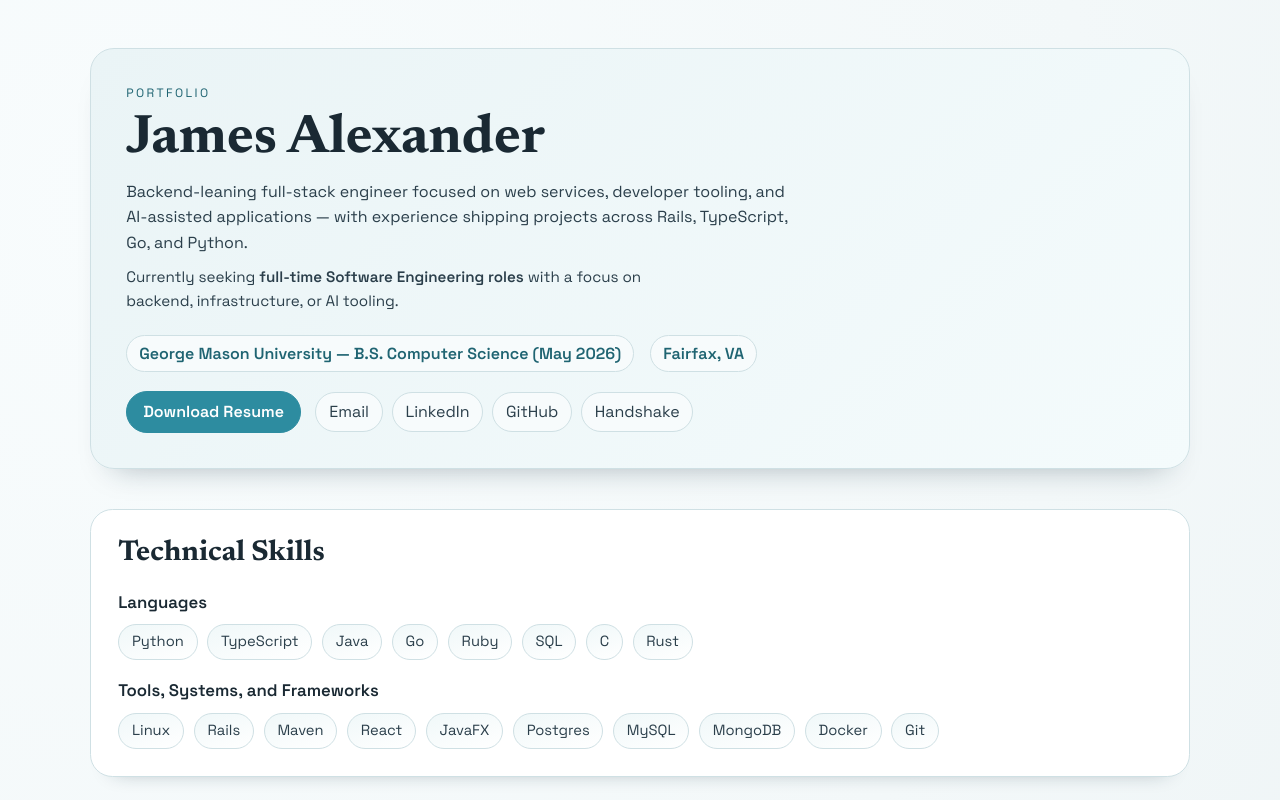
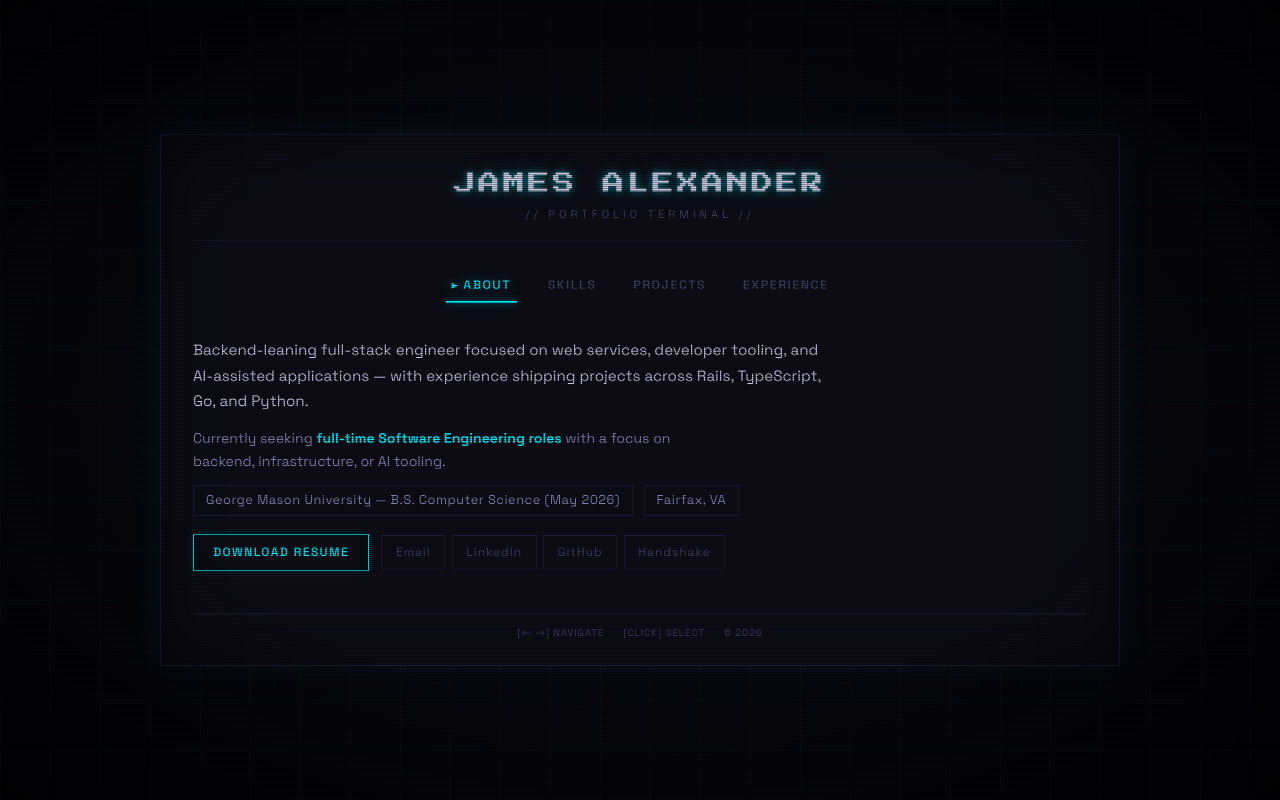
Before and after one commit to JamesJLA/portfolio, a React (Vite) app: page / in a window 1280 px wide. Shown: the top 800 px of the page. Built offline with nearby package versions, Linux system fonts and the light colour scheme.

Commit message:
redesign

```diff
--- a/index.html
+++ b/index.html
@@ -4,7 +4,7 @@
     <meta charset="UTF-8" />
     <link rel="icon" type="image/svg+xml" href="/vite.svg" />
     <meta name="viewport" content="width=device-width, initial-scale=1.0" />
-    <title>portfolio-spa</title>
+    <title>James Alexander // Portfolio</title>
   </head>
   <body>
     <div id="root"></div>
--- a/src/App.css
+++ b/src/App.css
@@ -1,282 +1,471 @@
-#root {
-  width: min(1100px, 100% - 2.5rem);
-  margin: 0 auto;
-  padding: 3rem 0 4rem;
+/* ───────── Game Wrapper & Screen ───────── */
+
+.game-wrapper {
+  width: 100%;
+  max-width: 960px;
+  display: flex;
+  justify-content: center;
+  align-items: center;
 }
 
-.portfolio {
-  display: grid;
-  gap: 2.5rem;
+.vignette {
+  position: fixed;
+  inset: 0;
+  background: radial-gradient(ellipse at center, transparent 55%, rgba(0, 0, 0, 0.75) 100%);
+  pointer-events: none;
+  z-index: 9998;
 }
 
-.hero {
-  border-radius: 1.5rem;
-  padding: 2.2rem;
-  background: linear-gradient(135deg, var(--canvas-soft), var(--canvas-highlight));
-  border: 1px solid var(--line);
-  box-shadow: var(--shadow-soft);
-  animation: rise-in 500ms ease-out both;
+.game-screen {
+  position: relative;
+  z-index: 1;
+  width: 100%;
+  border: 1px solid var(--border);
+  padding: 2rem 2rem 1.5rem;
+  background: var(--bg-surface);
+  box-shadow: 0 0 30px rgba(0, 240, 255, 0.08), inset 0 0 60px rgba(0, 0, 0, 0.4);
+  animation: screen-on 600ms ease-out;
 }
 
-.eyebrow {
-  margin: 0;
-  text-transform: uppercase;
-  letter-spacing: 0.2em;
-  font-size: 0.76rem;
-  color: var(--accent-strong);
+@keyframes screen-on {
+  from {
+    opacity: 0;
+    transform: scale(0.97);
+    filter: brightness(3);
+  }
+  to {
+    opacity: 1;
+    transform: scale(1);
+    filter: brightness(1);
+  }
 }
 
-h1 {
-  margin: 0.45rem 0 0.7rem;
-  font: 700 clamp(2rem, 6vw, 3.4rem) / 1.04 'Newsreader', Georgia, serif;
-  color: var(--ink);
+/* ───────── Game Header ───────── */
+
+.game-header {
+  text-align: center;
+  margin-bottom: 1.75rem;
+  padding-bottom: 1rem;
+  border-bottom: 1px solid var(--border);
 }
 
-.lead {
+.game-title-block {
+  display: flex;
+  flex-direction: column;
+  align-items: center;
+  gap: 0.4rem;
+}
+
+.game-title {
+  margin: 0;
+  font-family: 'Press Start 2P', monospace;
+  font-size: clamp(0.85rem, 2.5vw, 1.35rem);
+  letter-spacing: 0.15em;
+  color: var(--text-primary);
+  text-shadow: var(--glow-cyan);
+  line-height: 1.5;
+}
+
+.game-subtitle {
+  margin: 0;
+  font-family: 'Space Grotesk', monospace;
+  font-size: 0.7rem;
+  letter-spacing: 0.35em;
+  color: var(--text-dim);
+  text-transform: uppercase;
+}
+
+/* ───────── Game Menu ───────── */
+
+.game-menu {
+  display: flex;
+  justify-content: center;
+  gap: 0.25rem;
+  margin-bottom: 1.75rem;
+}
+
+.game-menu-item {
+  position: relative;
+  font-family: 'Space Grotesk', sans-serif;
+  font-size: 0.78rem;
+  font-weight: 500;
+  letter-spacing: 0.12em;
+  padding: 0.5rem 0.9rem;
+  background: transparent;
+  border: none;
+  color: var(--text-dim);
+  cursor: pointer;
+  transition: color 0.2s, text-shadow 0.2s;
+  text-transform: uppercase;
+}
+
+.game-menu-item:hover {
+  color: var(--text-secondary);
+}
+
+.game-menu-item.active {
+  color: var(--accent-cyan);
+  text-shadow: 0 0 12px rgba(0, 240, 255, 0.4);
+}
+
+.game-menu-item.active::after {
+  content: '';
+  position: absolute;
+  bottom: -2px;
+  left: 10%;
+  right: 10%;
+  height: 2px;
+  background: var(--accent-cyan);
+  box-shadow: var(--glow-cyan);
+}
+
+.menu-cursor {
+  display: inline-block;
+  margin-right: 0.25rem;
+  color: var(--accent-cyan);
+  animation: cursor-blink 1s step-end infinite;
+}
+
+@keyframes cursor-blink {
+  0%, 100% { opacity: 1; }
+  50% { opacity: 0; }
+}
+
+/* ───────── Game Content ───────── */
+
+.game-content {
+  min-height: 260px;
+  animation: content-in 350ms ease-out;
+}
+
+@keyframes content-in {
+  from { opacity: 0; transform: translateY(8px); }
+  to { opacity: 1; transform: translateY(0); }
+}
+
+/* ───────── Game Footer ───────── */
+
+.game-footer {
+  display: flex;
+  justify-content: center;
+  gap: 1.2rem;
+  margin-top: 1.5rem;
+  padding-top: 0.75rem;
+  border-top: 1px solid var(--border);
+  font-size: 0.6rem;
+  letter-spacing: 0.1em;
+  color: var(--text-dim);
+  text-transform: uppercase;
+}
+
+/* ───────── Hero Section ───────── */
+
+.hero {
+  display: flex;
+  flex-direction: column;
+  gap: 0.8rem;
+  padding: 0.5rem 0;
+}
+
+.hero-bio-lead {
   margin: 0;
   max-width: 66ch;
-  color: var(--ink-soft);
+  font-size: 0.95rem;
+  color: var(--text-primary);
+  line-height: 1.7;
+}
+
+.hero-target {
+  margin: 0;
+  max-width: 60ch;
+  font-size: 0.88rem;
+  color: var(--text-secondary);
+}
+
+.hero-target strong {
+  color: var(--accent-cyan);
 }
 
 .hero-meta {
-  margin-top: 1.35rem;
   display: flex;
-  gap: 1rem;
+  gap: 0.65rem;
   flex-wrap: wrap;
-  color: var(--accent-strong);
-  font-weight: 600;
 }
 
-.hero-meta span {
+.hero-meta-chip {
   display: inline-flex;
   align-items: center;
-  border-radius: 999px;
   padding: 0.28rem 0.75rem;
-  border: 1px solid var(--line);
-  background: var(--surface-muted);
-}
-
-.hero-target {
-  margin-top: 0.6rem;
-  max-width: 60ch;
-  color: var(--ink-soft);
-  font-size: 0.95rem;
+  border: 1px solid var(--border);
+  color: var(--text-secondary);
+  font-size: 0.8rem;
+  letter-spacing: 0.04em;
 }
 
 .hero-actions {
-  margin-top: 1.2rem;
   display: flex;
-  gap: 0.9rem;
+  gap: 0.75rem;
   flex-wrap: wrap;
   align-items: center;
+  margin-top: 0.3rem;
 }
 
 .resume-button,
 .link-row a {
-  border-radius: 999px;
-  border: 1px solid var(--line);
   text-decoration: none;
-  transition: transform 180ms ease, border-color 180ms ease, box-shadow 180ms ease;
+  transition: box-shadow 0.2s, transform 0.2s, background 0.2s;
 }
 
 .resume-button {
-  padding: 0.45rem 1rem;
-  background: var(--accent);
-  border-color: var(--accent);
-  color: var(--button-text);
+  padding: 0.5rem 1.2rem;
+  background: transparent;
+  border: 1px solid var(--accent-cyan);
+  color: var(--accent-cyan);
+  font-family: 'Space Grotesk', sans-serif;
+  font-size: 0.75rem;
   font-weight: 600;
+  letter-spacing: 0.12em;
+  cursor: pointer;
+  box-shadow: 0 0 8px rgba(0, 240, 255, 0.15);
+}
+
+.resume-button:hover {
+  background: rgba(0, 240, 255, 0.08);
+  box-shadow: var(--glow-cyan);
+  transform: translateY(-1px);
+}
+
+.resume-button:focus-visible {
+  outline: 2px solid var(--accent-cyan);
+  outline-offset: 3px;
 }
 
 .link-row {
   display: flex;
-  gap: 0.55rem;
+  gap: 0.4rem;
   flex-wrap: wrap;
 }
 
 .link-row a {
-  padding: 0.38rem 0.8rem;
-  color: var(--ink-soft);
-  background: var(--surface-muted);
+  padding: 0.4rem 0.85rem;
+  border: 1px solid var(--border);
+  color: var(--text-dim);
+  font-size: 0.75rem;
+  letter-spacing: 0.08em;
+  transition: color 0.2s, border-color 0.2s, box-shadow 0.2s;
 }
 
-.resume-button:hover,
 .link-row a:hover {
-  transform: translateY(-1px);
-  border-color: var(--accent);
-  box-shadow: 0 0 0 1px var(--accent-soft);
+  color: var(--accent-magenta);
+  border-color: var(--accent-magenta);
+  box-shadow: 0 0 8px rgba(255, 0, 170, 0.2);
 }
 
-.resume-button:focus-visible,
 .link-row a:focus-visible {
-  outline: 2px solid var(--accent);
+  outline: 2px solid var(--accent-magenta);
   outline-offset: 2px;
 }
 
+/* ───────── Section Blocks (Skills, Projects, Experience) ───────── */
+
 .section-block {
-  border: 1px solid var(--line);
-  border-radius: 1.4rem;
-  padding: 1.7rem;
-  background: var(--surface);
-  box-shadow: var(--shadow-card);
-  animation: rise-in 620ms ease-out both;
+  display: flex;
+  flex-direction: column;
+  gap: 0.2rem;
 }
 
-.section-block:nth-of-type(3) {
-  animation-delay: 120ms;
+.section-block h2 {
+  margin: 0 0 0.5rem;
+  font: 600 clamp(1rem, 2.5vw, 1.25rem) / 1.2 'Space Grotesk', sans-serif;
+  letter-spacing: 0.15em;
+  color: var(--accent-cyan);
+  text-shadow: 0 0 10px rgba(0, 240, 255, 0.25);
 }
 
-.section-block:nth-of-type(4) {
-  animation-delay: 180ms;
+/* ───────── Skills ───────── */
+
+.skill-group {
+  margin-top: 1rem;
+  display: grid;
+  gap: 0.6rem;
 }
 
-h2 {
+.skill-category {
   margin: 0;
-  font: 600 clamp(1.35rem, 3vw, 1.8rem) / 1.2 'Newsreader', Georgia, serif;
-}
-
-h3 {
-  margin: 0;
-  font: 600 1.05rem / 1.25 'Space Grotesk', 'Trebuchet MS', sans-serif;
-}
-
-.skill-group {
-  margin-top: 1.25rem;
-  display: grid;
-  gap: 0.7rem;
+  font-size: 0.78rem;
+  font-weight: 600;
+  letter-spacing: 0.1em;
+  color: var(--text-secondary);
+  text-transform: uppercase;
 }
 
 .chip-row {
   display: flex;
   flex-wrap: wrap;
-  gap: 0.6rem;
+  gap: 0.5rem;
 }
 
 .chip {
-  border-radius: 999px;
-  padding: 0.34rem 0.8rem;
-  border: 1px solid var(--line);
-  color: var(--ink-soft);
-  font-size: 0.92rem;
-  background: linear-gradient(160deg, var(--chip-top), var(--chip-bottom));
+  padding: 0.3rem 0.75rem;
+  border: 1px solid var(--border);
+  color: var(--text-primary);
+  font-size: 0.82rem;
+  transition: border-color 0.2s, box-shadow 0.2s, color 0.2s;
 }
 
+.chip:hover {
+  border-color: var(--accent-green);
+  color: var(--accent-green);
+  box-shadow: 0 0 8px rgba(0, 255, 136, 0.2);
+}
+
+/* ───────── Project Cards ───────── */
+
 .project-grid {
-  margin-top: 1.2rem;
   display: grid;
-  gap: 1rem;
-  grid-template-columns: repeat(auto-fit, minmax(230px, 1fr));
+  gap: 0.9rem;
+  grid-template-columns: repeat(auto-fit, minmax(220px, 1fr));
 }
 
 .project-card {
-  border: 1px solid var(--line);
-  border-radius: 1rem;
+  border: 1px solid var(--border);
   padding: 1rem;
-  background: linear-gradient(145deg, var(--card-top), var(--card-bottom));
+  background: var(--bg-card);
   display: flex;
   flex-direction: column;
-  gap: 0.55rem;
-  transition: transform 200ms ease, border-color 200ms ease, box-shadow 200ms ease;
+  gap: 0.45rem;
+  cursor: pointer;
+  transition: border-color 0.25s, box-shadow 0.25s, transform 0.25s;
 }
 
-.project-card--clickable {
-  cursor: pointer;
+.project-card:hover {
+  border-color: var(--accent-cyan);
+  box-shadow: 0 0 15px rgba(0, 240, 255, 0.15);
+  transform: translateY(-2px);
 }
 
-.project-card--clickable:hover {
-  transform: translateY(-2px);
-  border-color: color-mix(in srgb, var(--line), var(--accent) 22%);
-  box-shadow: 0 18px 22px -26px rgba(18, 44, 60, 0.55);
+.project-card:focus-visible {
+  outline: 2px solid var(--accent-cyan);
+  outline-offset: 3px;
 }
 
-.project-card--clickable:focus-visible {
-  outline: 2px solid var(--accent);
-  outline-offset: 3px;
+.project-card h3 {
+  margin: 0;
+  font: 600 1rem / 1.3 'Space Grotesk', sans-serif;
+  color: var(--text-primary);
 }
 
 .project-stack {
   margin: 0;
+  font-size: 0.65rem;
+  letter-spacing: 0.15em;
+  color: var(--accent-magenta);
   text-transform: uppercase;
-  letter-spacing: 0.12em;
-  font-size: 0.73rem;
-  color: var(--accent-strong);
+  text-shadow: 0 0 6px rgba(255, 0, 170, 0.3);
 }
 
-.project-card h3 {
-  margin-top: 0.1rem;
-}
-
-.project-card p {
+.project-desc {
   margin: 0;
+  font-size: 0.85rem;
+  color: var(--text-secondary);
+  line-height: 1.55;
 }
 
 .project-actions {
   display: flex;
   flex-wrap: wrap;
-  gap: 0.55rem;
+  gap: 0.5rem;
   margin-top: 0.25rem;
 }
 
 .project-actions a {
-  margin-top: 0.25rem;
-  align-self: flex-start;
-  border-radius: 999px;
-  padding: 0.4rem 0.85rem;
-  border: 1px solid var(--line);
-  background: var(--surface-muted);
-  color: var(--ink-soft);
+  padding: 0.35rem 0.75rem;
+  border: 1px solid var(--border);
+  background: transparent;
+  color: var(--text-dim);
   text-decoration: none;
+  font-size: 0.68rem;
   font-weight: 600;
-  transition: transform 180ms ease, border-color 180ms ease, box-shadow 180ms ease;
+  letter-spacing: 0.1em;
+  transition: border-color 0.2s, color 0.2s, box-shadow 0.2s;
 }
 
 .project-actions a:hover {
-  transform: translateY(-1px);
-  border-color: var(--accent);
-  box-shadow: 0 0 0 1px var(--accent-soft);
+  color: var(--accent-cyan);
+  border-color: var(--accent-cyan);
+  box-shadow: 0 0 8px rgba(0, 240, 255, 0.15);
 }
 
 .project-actions a:focus-visible {
-  outline: 2px solid var(--accent);
+  outline: 2px solid var(--accent-cyan);
   outline-offset: 2px;
 }
 
+/* ───────── Timeline / Experience ───────── */
+
 .timeline {
-  margin-top: 1.1rem;
   display: grid;
-  gap: 1rem;
+  gap: 0.9rem;
 }
 
 .timeline-item {
-  border-left: 3px solid var(--accent);
-  padding: 0.15rem 0 0.4rem 0.9rem;
+  border-left: 2px solid var(--accent-cyan);
+  padding: 0.1rem 0 0.4rem 1rem;
+  transition: border-color 0.2s, box-shadow 0.2s;
+  box-shadow: -2px 0 6px rgba(0, 240, 255, 0.05);
+}
+
+.timeline-item:hover {
+  border-color: var(--accent-magenta);
+  box-shadow: -2px 0 10px rgba(255, 0, 170, 0.15);
+}
+
+.timeline-item h3 {
+  margin: 0;
+  font: 600 0.95rem / 1.3 'Space Grotesk', sans-serif;
+  color: var(--text-primary);
 }
 
 .org {
-  margin: 0.25rem 0;
-  font-size: 0.95rem;
-  color: var(--accent-strong);
+  margin: 0.2rem 0;
+  font-size: 0.8rem;
+  letter-spacing: 0.08em;
+  color: var(--accent-cyan);
 }
 
-@keyframes rise-in {
-  from {
-    opacity: 0;
-    transform: translateY(15px);
+.timeline-item > p:last-child {
+  font-size: 0.85rem;
+  color: var(--text-secondary);
+  line-height: 1.55;
+}
+
+/* ───────── Responsive ───────── */
+
+@media (max-width: 640px) {
+  .game-screen {
+    padding: 1.25rem 1rem 1rem;
   }
-  to {
-    opacity: 1;
-    transform: translateY(0);
+
+  .game-menu {
+    flex-wrap: wrap;
+  }
+
+  .game-menu-item {
+    font-size: 0.7rem;
+    padding: 0.4rem 0.6rem;
+  }
+
+  .game-footer {
+    flex-wrap: wrap;
+    gap: 0.5rem;
+    font-size: 0.5rem;
+  }
+
+  .project-grid {
+    grid-template-columns: 1fr;
+  }
+
+  .hero-meta {
+    flex-direction: column;
   }
 }
-
-@media (max-width: 760px) {
-  #root {
-    width: min(1100px, 100% - 1.3rem);
-    padding-top: 1.2rem;
-  }
-
-  .hero,
-  .section-block {
-    padding: 1.2rem;
-    border-radius: 1rem;
-  }
-}
--- a/src/App.tsx
+++ b/src/App.tsx
@@ -1,3 +1,4 @@
+import { useState, useEffect, useCallback } from 'react'
 import './App.css'
 
 type Project = {
@@ -96,12 +97,19 @@
   { label: 'Handshake', href: 'https://app.joinhandshake.com/profiles/jamesjla' },
 ] as const
 
+const menuItems = [
+  { id: 'about', label: 'ABOUT' },
+  { id: 'skills', label: 'SKILLS' },
+  { id: 'projects', label: 'PROJECTS' },
+  { id: 'experience', label: 'EXPERIENCE' },
+] as const
+
+type SectionId = (typeof menuItems)[number]['id']
+
 function Hero() {
   return (
     <section className="hero" aria-labelledby="hero-heading">
-      <p className="eyebrow">Portfolio</p>
-      <h1 id="hero-heading">James Alexander</h1>
-      <p className="lead">
+      <p className="hero-bio-lead">
         Backend-leaning full-stack engineer focused on web services, developer tooling, and
         AI-assisted applications — with experience shipping projects across Rails, TypeScript,
         Go, and Python.
@@ -111,8 +119,8 @@
         backend, infrastructure, or AI tooling.
       </p>
       <div className="hero-meta">
-        <span>George Mason University — B.S. Computer Science (May 2026)</span>
-        <span>Fairfax, VA</span>
+        <span className="hero-meta-chip">George Mason University — B.S. Computer Science (May 2026)</span>
+        <span className="hero-meta-chip">Fairfax, VA</span>
       </div>
       <div className="hero-actions">
         <a
@@ -121,12 +129,9 @@
           target="_blank"
           rel="noreferrer"
         >
-          Download Resume
+          DOWNLOAD RESUME
         </a>
-        <nav
-          className="link-row"
-          aria-label="External profile links"
-        >
+        <nav className="link-row" aria-label="External profile links">
           {profileLinks.map((link) => (
             <a key={link.label} href={link.href} target="_blank" rel="noreferrer">
               {link.label}
@@ -141,9 +146,9 @@
 function SkillsSection() {
   return (
     <section className="section-block" aria-labelledby="skills-heading">
-      <h2 id="skills-heading">Technical Skills</h2>
+      <h2 id="skills-heading">TECHNICAL SKILLS</h2>
       <div className="skill-group">
-        <h3>Languages</h3>
+        <h3 className="skill-category">Languages</h3>
         <div className="chip-row" aria-label="Programming languages">
           {skills.languages.map((skill) => (
             <span key={skill} className="chip">
@@ -153,7 +158,7 @@
         </div>
       </div>
       <div className="skill-group">
-        <h3>Tools, Systems, and Frameworks</h3>
+        <h3 className="skill-category">Tools, Systems, and Frameworks</h3>
         <div className="chip-row" aria-label="Tools, systems, and frameworks">
           {skills.tools.map((skill) => (
             <span key={skill} className="chip">
@@ -169,12 +174,12 @@
 function ProjectsSection() {
   return (
     <section className="section-block" aria-labelledby="projects-heading">
-      <h2 id="projects-heading">Selected Projects</h2>
+      <h2 id="projects-heading">SELECTED PROJECTS</h2>
       <div className="project-grid">
         {projects.map((project) => (
           <article
             key={project.name}
-            className="project-card project-card--clickable"
+            className="project-card"
             role="link"
             tabIndex={0}
             aria-label={`${project.name} — open GitHub`}
@@ -187,7 +192,7 @@
           >
             <p className="project-stack">{project.stack}</p>
             <h3>{project.name}</h3>
-            <p>{project.impact}</p>
+            <p className="project-desc">{project.impact}</p>
             <div className="project-actions" aria-label={`${project.name} links`}>
               <a
                 href={project.githubHref}
@@ -195,7 +200,7 @@
                 rel="noreferrer"
                 onClick={(event) => event.stopPropagation()}
               >
-                GitHub
+                GITHUB
               </a>
               {project.liveHref && (
                 <a
@@ -204,7 +209,7 @@
                   rel="noreferrer"
                   onClick={(event) => event.stopPropagation()}
                 >
-                  Live
+                  LIVE
                 </a>
               )}
             </div>
@@ -218,7 +223,7 @@
 function ExperienceSection() {
   return (
     <section className="section-block" aria-labelledby="experience-heading">
-      <h2 id="experience-heading">Experience Highlights</h2>
+      <h2 id="experience-heading">EXPERIENCE HIGHLIGHTS</h2>
       <div className="timeline">
         {experiences.map((experience) => (
           <article key={experience.title} className="timeline-item">
@@ -233,13 +238,67 @@
 }
 
 function App() {
+  const [active, setActive] = useState<SectionId>('about')
+
+  const handleKey = useCallback(
+    (e: KeyboardEvent) => {
+      const idx = menuItems.findIndex((m) => m.id === active)
+      if (e.key === 'ArrowRight' || e.key === 'ArrowDown') {
+        e.preventDefault()
+        setActive(menuItems[(idx + 1) % menuItems.length].id)
+      } else if (e.key === 'ArrowLeft' || e.key === 'ArrowUp') {
+        e.preventDefault()
+        setActive(menuItems[(idx - 1 + menuItems.length) % menuItems.length].id)
+      }
+    },
+    [active],
+  )
+
+  useEffect(() => {
+    window.addEventListener('keydown', handleKey)
+    return () => window.removeEventListener('keydown', handleKey)
+  }, [handleKey])
+
   return (
-    <main className="portfolio">
-      <Hero />
-      <SkillsSection />
-      <ProjectsSection />
-      <ExperienceSection />
-    </main>
+    <div className="game-wrapper">
+      <div className="vignette" aria-hidden="true" />
+
+      <div className="game-screen">
+        <header className="game-header">
+          <div className="game-title-block">
+            <h1 className="game-title">JAMES ALEXANDER</h1>
+            <p className="game-subtitle">// PORTFOLIO TERMINAL //</p>
+          </div>
+        </header>
+
+        <nav className="game-menu" aria-label="Section navigation">
+          {menuItems.map((item) => (
+            <button
+              key={item.id}
+              className={`game-menu-item${active === item.id ? ' active' : ''}`}
+              onClick={() => setActive(item.id)}
+              aria-current={active === item.id ? 'true' : undefined}
+            >
+              <span className="menu-cursor">{active === item.id ? '▸' : ''}</span>
+              {item.label}
+            </button>
+          ))}
+        </nav>
+
+        <div className="game-content" key={active}>
+          {active === 'about' && <Hero />}
+          {active === 'skills' && <SkillsSection />}
+          {active === 'projects' && <ProjectsSection />}
+          {active === 'experience' && <ExperienceSection />}
+        </div>
+
+        <footer className="game-footer">
+          <span>[&larr; &rarr;] NAVIGATE</span>
+          <span>[CLICK] SELECT</span>
+          <span>&copy; 2026</span>
+        </footer>
+      </div>
+    </div>
   )
 }
 
--- a/src/index.css
+++ b/src/index.css
@@ -1,27 +1,19 @@
-@import url('https://fonts.googleapis.com/css2?family=Newsreader:opsz,wght@6..72,500;6..72,700&family=Space+Grotesk:wght@400;500;600&display=swap');
+@import url('https://fonts.googleapis.com/css2?family=Press+Start+2P&family=Space+Grotesk:wght@400;500;600;700&display=swap');
 
 :root {
-  --ink: #1a2933;
-  --ink-soft: #2b3f4b;
-  --canvas: #f3f8f9;
-  --canvas-soft: #eaf4f6;
-  --canvas-highlight: #f4fbfc;
-  --canvas-gradient-top: #f8fcfd;
-  --canvas-gradient-mid: #f3f8f9;
-  --canvas-gradient-bottom: #e8f0f2;
-  --line: #cfe0e4;
-  --accent: #2d8ca0;
-  --accent-strong: #1f6472;
-  --accent-soft: rgba(45, 140, 160, 0.3);
-  --surface: #ffffff;
-  --surface-muted: #f7fbfc;
-  --chip-top: #f0f8f9;
-  --chip-bottom: #ffffff;
-  --card-top: #f7fcfd;
-  --card-bottom: #eef6f8;
-  --button-text: #ffffff;
-  --shadow-soft: 0 20px 30px -24px rgba(18, 44, 60, 0.38);
-  --shadow-card: 0 16px 20px -24px rgba(18, 44, 60, 0.48);
+  --bg-primary: #07070d;
+  --bg-surface: #0e0e18;
+  --bg-card: #14142a;
+  --accent-cyan: #00f0ff;
+  --accent-magenta: #ff00aa;
+  --accent-yellow: #ffdd00;
+  --accent-green: #00ff88;
+  --text-primary: #c8c8e0;
+  --text-secondary: #8888bb;
+  --text-dim: #44446a;
+  --border: #1e1e3a;
+  --glow-cyan: 0 0 7px rgba(0, 240, 255, 0.6), 0 0 25px rgba(0, 240, 255, 0.2);
+  --glow-magenta: 0 0 7px rgba(255, 0, 170, 0.6), 0 0 25px rgba(255, 0, 170, 0.2);
 
   font-family: 'Space Grotesk', 'Trebuchet MS', sans-serif;
   line-height: 1.6;
@@ -30,51 +22,68 @@
   text-rendering: optimizeLegibility;
   -webkit-font-smoothing: antialiased;
   -moz-osx-font-smoothing: grayscale;
-  color-scheme: light dark;
+  color-scheme: dark;
 }
 
-@media (prefers-color-scheme: dark) {
-  :root {
-    --ink: #e8eaed;
-    --ink-soft: #9aa0a6;
-    --canvas: #1e2124;
-    --canvas-soft: #282a2e;
-    --canvas-highlight: #2d2f33;
-    --canvas-gradient-top: #252729;
-    --canvas-gradient-mid: #1e2124;
-    --canvas-gradient-bottom: #181a1d;
-    --line: #3c4043;
-    --accent: #5ac8fa;
-    --accent-strong: #8ed9ff;
-    --accent-soft: rgba(90, 200, 250, 0.33);
-    --surface: #282a2e;
-    --surface-muted: #2d2f33;
-    --chip-top: #323336;
-    --chip-bottom: #252729;
-    --card-top: #2d2f33;
-    --card-bottom: #232527;
-    --button-text: #1e2124;
-    --shadow-soft: 0 20px 30px -24px rgba(0, 0, 0, 0.55);
-    --shadow-card: 0 16px 20px -24px rgba(0, 0, 0, 0.65);
-  }
+*, *::before, *::after {
+  box-sizing: border-box;
 }
 
-* {
-  box-sizing: border-box;
+html {
+  background: var(--bg-primary);
+  min-height: 100vh;
 }
 
 body {
   margin: 0;
-  min-width: 320px;
-  background: radial-gradient(
-    circle at 10% 10%,
-    var(--canvas-gradient-top) 0,
-    var(--canvas-gradient-mid) 45%,
-    var(--canvas-gradient-bottom) 100%
+  min-height: 100vh;
+  color: var(--text-primary);
+  background: var(--bg-primary);
+  overflow-x: hidden;
+}
+
+body::after {
+  content: '';
+  position: fixed;
+  inset: 0;
+  background: repeating-linear-gradient(
+    0deg,
+    transparent,
+    transparent 1px,
+    rgba(0, 0, 0, 0.35) 1px,
+    rgba(0, 0, 0, 0.35) 2px
   );
-  color: var(--ink);
+  pointer-events: none;
+  z-index: 10000;
+}
+
+body::before {
+  content: '';
+  position: fixed;
+  inset: 0;
+  background-image:
+    linear-gradient(rgba(0, 240, 255, 0.04) 1px, transparent 1px),
+    linear-gradient(90deg, rgba(0, 240, 255, 0.04) 1px, transparent 1px);
+  background-size: 50px 50px;
+  pointer-events: none;
+  z-index: 0;
+}
+
+#root {
+  position: relative;
+  z-index: 1;
+  min-height: 100vh;
+  display: flex;
+  justify-content: center;
+  align-items: center;
+  padding: 1.5rem;
 }
 
 p {
   margin: 0.35rem 0 0;
 }
+
+::selection {
+  background: var(--accent-cyan);
+  color: var(--bg-primary);
+}
```
